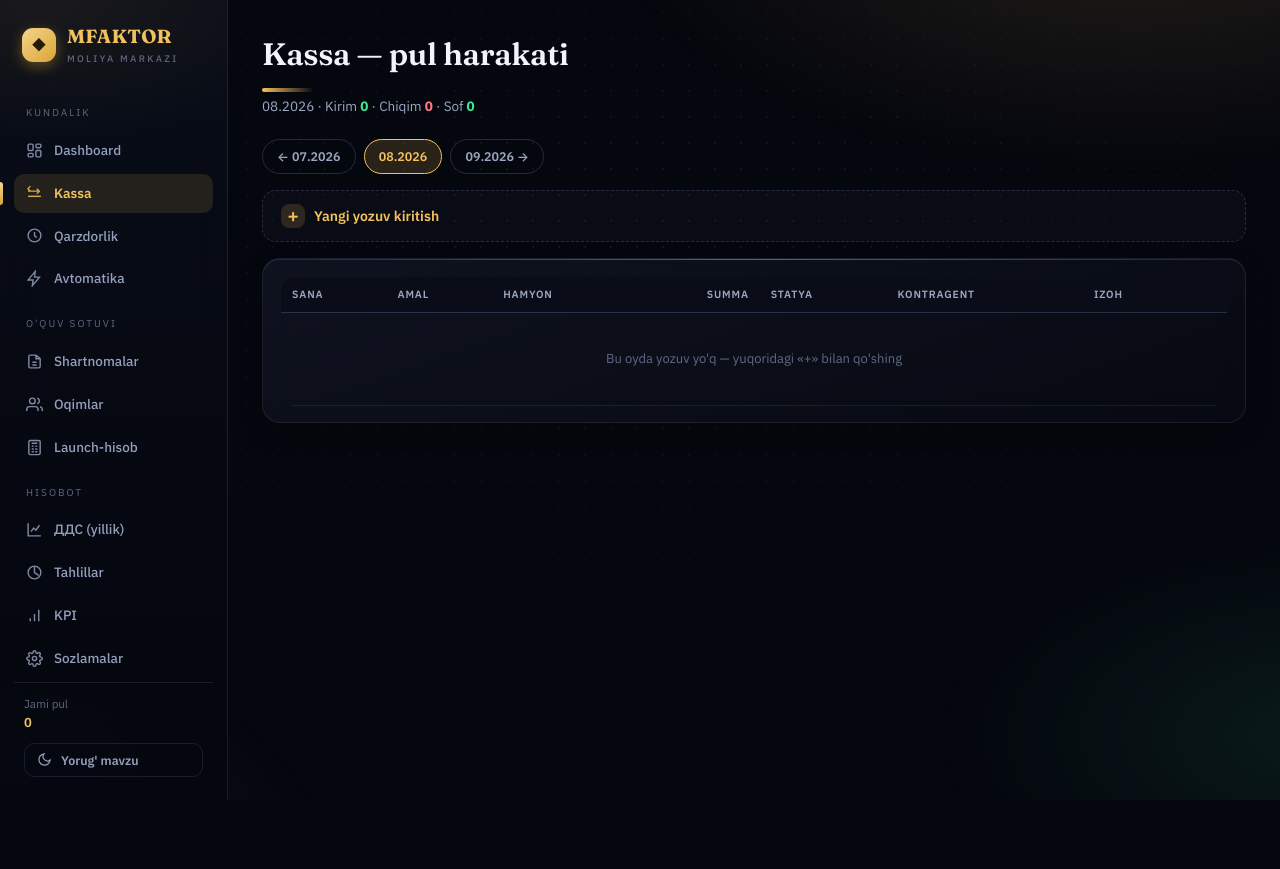
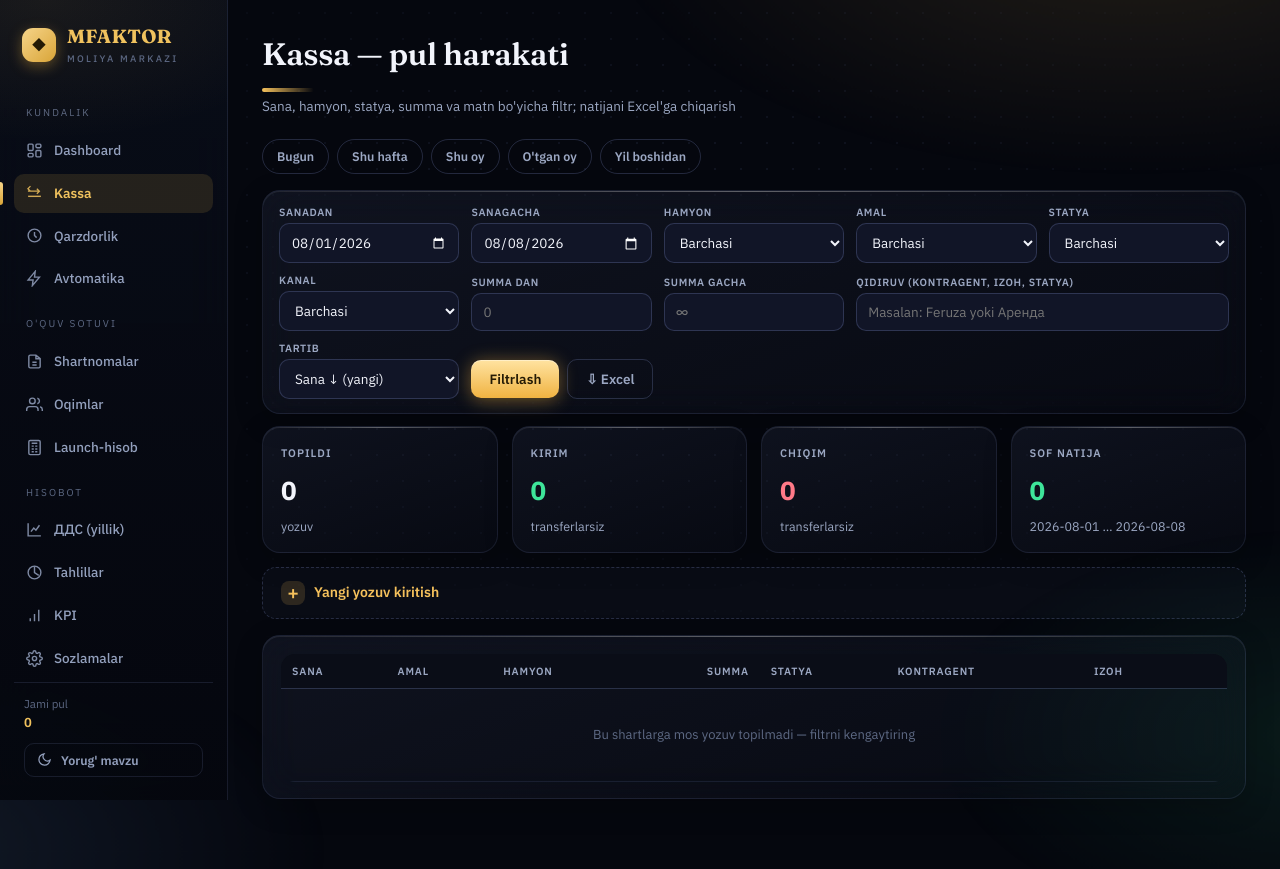
Before and after one commit to vasilakhadjimatova-stack/Mfaktor-biznes-club, a Flask app: page /transactions in a window 1280 px wide. Before the commit the page ends 800 px from the top, so only its background shows below. Run offline with Flask 3, Linux system fonts and the light colour scheme; data that the repository does not hold is empty.

Commit message:
Kassa: to'liq filtr tizimi va Excel eksporti
- Tez tanlovlar: Bugun / Shu hafta / Shu oy / O'tgan oy / Yil boshidan
- Filtr paneli: sana oralig'i, hamyon, amal turi (kirim/chiqim/
  transfer), statya, marketing kanali, summa oralig'i, matn qidiruv
  (kontragent + izoh + statya bo'yicha), tartiblash (sana/summa,
  o'sish/kamayish)
- Filtrlangan natija jamlamasi: topilgan yozuvlar soni, kirim,
  chiqim va sof natija (transferlar hisobga olinmaydi)
- Sahifalash (60 yozuv), filtr saqlangan holda o'tish
- Excel (CSV, UTF-8 BOM, ';' ajratkich) — filtr qanday bo'lsa
  shundayligicha yuklab olinadi
- Chidamlilik: noto'g'ri sana/summa/sahifa qiymatlari xato bermaydi
- Transfer filtri import qilingan "tech" yozuvlarni ham qamraydi
  (kirim+chiqim+transfer = jami, tekshirildi: 433+737+246=1416)

Co-Authored-By: Claude Fable 5 <noreply@anthropic.com>
Claude-Session: https://claude.ai/code/session_01QDFQCdnJWjZHr9qKxLobiK

```diff
--- a/moliya/app.py
+++ b/moliya/app.py
@@ -9,7 +9,8 @@ Ishga tushirish:
 import os
 from datetime import date, datetime, timedelta
 
-from flask import Flask, flash, redirect, render_template, request, url_for
+from flask import (Flask, Response, flash, redirect, render_template,
+                   request, url_for)
 
 import analytics
 import automation
@@ -93,17 +94,142 @@ def register_routes(app):
                                pray=praytimes.today_with_next())
 
     # ── Tranzaksiyalar ───────────────────────────────────────────
+    def _tx_filters():
+        """URL parametrlaridan filtr yig'adi: (query, ctx)."""
+        today = date.today()
+        args = request.args
+        preset = args.get("p", "")
+        d_from = args.get("from", "")
+        d_to = args.get("to", "")
+
+        # tez tanlovlar sanalarni belgilaydi
+        if preset == "today":
+            d_from = d_to = today.isoformat()
+        elif preset == "week":
+            d_from = (today - timedelta(days=today.weekday())).isoformat()
+            d_to = today.isoformat()
+        elif preset == "month":
+            d_from = today.replace(day=1).isoformat()
+            d_to = today.isoformat()
+        elif preset == "prev":
+            first = today.replace(day=1)
+            last_prev = first - timedelta(days=1)
+            d_from = last_prev.replace(day=1).isoformat()
+            d_to = last_prev.isoformat()
+        elif preset == "year":
+            d_from = date(today.year, 1, 1).isoformat()
+            d_to = today.isoformat()
+        elif not d_from and not d_to:
+            # standart: joriy oy
+            d_from = today.replace(day=1).isoformat()
+            d_to = today.isoformat()
+
+        def _d(v):
+            try:
+                return date.fromisoformat(v)
+            except (ValueError, TypeError):
+                return None
+
+        q = Transaction.query
+        df, dt = _d(d_from), _d(d_to)
+        if df:
+            q = q.filter(Transaction.tdate >= df)
+        if dt:
+            q = q.filter(Transaction.tdate <= dt)
+        d_from, d_to = (df.isoformat() if df else ""), (dt.isoformat() if dt else "")
+
+        w = args.get("w", "")
+        if w:
+            q = q.filter(db.or_(Transaction.wallet_code == w,
+                                Transaction.transfer_to_wallet == w))
+        op = args.get("op", "")
+        if op == "transfer":
+            q = q.filter(db.or_(Transaction.is_transfer.is_(True),
+                                Transaction.activity == "tech"))
+        elif op in ("kirim", "chiqim"):
+            q = q.filter(Transaction.operation == op,
+                         Transaction.is_transfer.is_(False),
+                         Transaction.activity != "tech")
+        cat = args.get("cat", "")
+        if cat:
+            q = q.filter(Transaction.category == cat)
+        ch = args.get("ch", "")
+        if ch:
+            q = q.filter(Transaction.channel == ch)
+        text = args.get("q", "").strip()
+        if text:
+            like = f"%{text}%"
+            q = q.filter(db.or_(Transaction.counterparty.ilike(like),
+                                Transaction.comment.ilike(like),
+                                Transaction.category.ilike(like)))
+        amin, amax = args.get("amin", ""), args.get("amax", "")
+        def _f(v):
+            try:
+                return float(str(v).replace(" ", "").replace(",", "."))
+            except (ValueError, TypeError):
+                return None
+        if _f(amin) is not None:
+            q = q.filter(Transaction.amount >= _f(amin))
+        if _f(amax) is not None:
+            q = q.filter(Transaction.amount <= _f(amax))
+
+        sort = args.get("sort", "date_desc")
+        order = {
+            "date_desc": (Transaction.tdate.desc(), Transaction.id.desc()),
+            "date_asc": (Transaction.tdate.asc(), Transaction.id.asc()),
+            "amount_desc": (Transaction.amount.desc(),),
+            "amount_asc": (Transaction.amount.asc(),),
+        }.get(sort, (Transaction.tdate.desc(), Transaction.id.desc()))
+        q = q.order_by(*order)
+
+        ctx = {"d_from": d_from, "d_to": d_to, "w": w, "op": op, "cat": cat,
+               "ch": ch, "q": text, "amin": amin, "amax": amax,
+               "sort": sort, "preset": preset}
+        return q, ctx
+
     @app.route("/transactions")
     def transactions():
-        y, m = _ym()
-        q = (Transaction.query
-             .filter(db.func.extract("year", Transaction.tdate) == y)
-             .filter(db.func.extract("month", Transaction.tdate) == m)
-             .order_by(Transaction.tdate.desc(), Transaction.id.desc()))
+        q, ctx = _tx_filters()
+        rows = q.all()
+        # filtrlangan natija bo'yicha jamlama (transferlar hisobga olinmaydi)
+        real = [t for t in rows if not t.is_transfer and t.activity != "tech"]
+        inc = sum(t.amount for t in real if t.operation == "kirim")
+        exp = sum(t.amount for t in real if t.operation == "chiqim")
+        # sahifalash
+        try:
+            page = max(1, int(request.args.get("page", 1)))
+        except ValueError:
+            page = 1
+        per = 60
+        pages = max(1, (len(rows) + per - 1) // per)
+        page = min(page, pages)
+        chunk = rows[(page - 1) * per: page * per]
+
         wallets = Wallet.query.filter_by(is_active=True).order_by(Wallet.sort).all()
-        return render_template("transactions.html", txs=q.all(), y=y, m=m,
-                               wallets=wallets,
-                               cf=core.month_cashflow(y, m))
+        cats = sorted({t.category for t in Transaction.query
+                       .with_entities(Transaction.category).distinct()
+                       if t.category})
+        return render_template("transactions.html", txs=chunk, f=ctx,
+                               wallets=wallets, cats=cats,
+                               total=len(rows), page=page, pages=pages,
+                               sum_inc=inc, sum_exp=exp, sum_net=inc - exp)
+
+    @app.route("/transactions/export")
+    def transactions_export():
+        q, ctx = _tx_filters()
+        out = ["Sana;Amal;Hamyon;Summa;Statya;Kanal;Kontragent;Izoh"]
+        for t in q.all():
+            op = "Transfer" if t.is_transfer else ("Kirim" if t.operation == "kirim" else "Chiqim")
+            row = [t.tdate.strftime("%d.%m.%Y"), op,
+                   t.wallet_code + (f"→{t.transfer_to_wallet}" if t.is_transfer else ""),
+                   f"{t.amount:.0f}", t.category or "", t.channel or "",
+                   (t.counterparty or "").replace(";", ","),
+                   (t.comment or "").replace(";", ",")]
+            out.append(";".join(row))
+        csv = "\ufeff" + "\r\n".join(out)
+        name = f"kassa_{ctx['d_from']}_{ctx['d_to']}.csv"
+        return Response(csv, mimetype="text/csv; charset=utf-8",
+                        headers={"Content-Disposition": f'attachment; filename="{name}"'})
 
     @app.route("/transactions/add", methods=["POST"])
     def add_transaction():
--- a/moliya/templates/base.html
+++ b/moliya/templates/base.html
@@ -260,8 +260,8 @@ button,.btn{background:linear-gradient(180deg,var(--btn-g1),var(--btn-g2));color
   box-shadow:0 2px 18px rgba(240,179,66,.45), 0 1px 0 rgba(255,255,255,.4) inset}
 button:hover{filter:brightness(1.06);transform:translateY(-1px)}
 button:active{transform:translateY(0) scale(.95)}
-button.ghost{background:transparent;color:var(--mut);border:1px solid var(--line2);box-shadow:none}
-button.ghost:hover{color:var(--txt);border-color:var(--mut)}
+button.ghost,.btn.ghost{background:transparent;color:var(--mut);border:1px solid var(--line2);box-shadow:none}
+button.ghost:hover,.btn.ghost:hover{color:var(--txt);border-color:var(--mut);text-decoration:none}
 button.danger{background:transparent;color:var(--red);border:1px solid var(--red-dim);
   padding:5px 11px;box-shadow:none;font-size:12px}
 
@@ -616,6 +616,22 @@ main > *:nth-child(6){animation-delay:.25s}
   .sky-clouds i,.sky-shoot{animation:none}
   .arc-prog,.arc-steps,.sky-orb,.sky-caravan{transition:none}
 }
+
+/* Kassa filtr paneli */
+.filt{padding:14px 16px}
+.filt-grid{display:grid;gap:10px 12px;
+  grid-template-columns:repeat(auto-fit,minmax(150px,1fr));align-items:end}
+.filt-grid .wide{grid-column:span 2}
+.filt-grid label{display:block;font:600 10.5px var(--sans);color:var(--mut);
+  text-transform:uppercase;letter-spacing:.06em;margin-bottom:4px}
+.filt-grid input,.filt-grid select{width:100%}
+.filt-grid .acts{display:flex;gap:8px;align-items:center}
+.filt-grid .acts .btn{white-space:nowrap}
+@media(max-width:900px){
+  .filt-grid{grid-template-columns:1fr 1fr}
+  .filt-grid .wide,.filt-grid .acts{grid-column:span 2}
+}
+.pager{display:flex;gap:8px;align-items:center;justify-content:center;margin-top:12px}
 
 /* Tahlil xulosalari */
 .ins-grid{display:grid;gap:10px;grid-template-columns:repeat(auto-fill,minmax(320px,1fr))}
--- a/moliya/templates/transactions.html
+++ b/moliya/templates/transactions.html
@@ -1,17 +1,77 @@
 {% extends "base.html" %}
 {% block body %}
 <h1>Kassa — pul harakati</h1>
-<p class="sub">{{ '%02d'|format(m) }}.{{ y }} · Kirim <b class="pos num">{{ cf.income_total|grp }}</b> · Chiqim <b class="neg num">{{ cf.expense_total|grp }}</b> · Sof <b class="num {{ 'pos' if cf.net>=0 else 'neg' }}">{{ cf.net|grp }}</b></p>
+<p class="sub">Sana, hamyon, statya, summa va matn bo'yicha filtr; natijani Excel'ga chiqarish</p>
 
-<div class="monthnav">
-  {% set py, pm = (y-1, 12) if m == 1 else (y, m-1) %}
-  {% set ny, nm = (y+1, 1) if m == 12 else (y, m+1) %}
-  <a class="chip" href="?y={{py}}&m={{pm}}">← {{ '%02d'|format(pm) }}.{{ py }}</a>
-  <span class="chip on">{{ '%02d'|format(m) }}.{{ y }}</span>
-  <a class="chip" href="?y={{ny}}&m={{nm}}">{{ '%02d'|format(nm) }}.{{ ny }} →</a>
+{# ── Tez tanlovlar ── #}
+<div class="monthnav" style="flex-wrap:wrap">
+  {% set presets = [('today','Bugun'), ('week','Shu hafta'), ('month','Shu oy'),
+                    ('prev','O\'tgan oy'), ('year','Yil boshidan')] %}
+  {% for key, label in presets %}
+  <a class="chip {{ 'on' if f.preset == key }}" href="?p={{ key }}">{{ label }}</a>
+  {% endfor %}
+  {% if f.q or f.w or f.op or f.cat or f.ch or f.amin or f.amax %}
+  <a class="chip" href="/transactions" style="color:var(--red);border-color:var(--red)">✕ Filtrni tozalash</a>
+  {% endif %}
 </div>
 
-<details class="adder">
+{# ── Filtr paneli ── #}
+<div class="card filt">
+  <form method="get" action="/transactions" id="filt">
+    <div class="filt-grid">
+      <div><label>Sanadan</label><input type="date" name="from" value="{{ f.d_from }}"></div>
+      <div><label>Sanagacha</label><input type="date" name="to" value="{{ f.d_to }}"></div>
+      <div><label>Hamyon</label>
+        <select name="w"><option value="">Barchasi</option>
+          {% for w in wallets %}<option value="{{ w.code }}" {{ 'selected' if f.w == w.code }}>{{ w.name }}</option>{% endfor %}
+        </select></div>
+      <div><label>Amal</label>
+        <select name="op"><option value="">Barchasi</option>
+          <option value="kirim" {{ 'selected' if f.op == 'kirim' }}>Kirim</option>
+          <option value="chiqim" {{ 'selected' if f.op == 'chiqim' }}>Chiqim</option>
+          <option value="transfer" {{ 'selected' if f.op == 'transfer' }}>Transfer</option>
+        </select></div>
+      <div><label>Statya</label>
+        <select name="cat"><option value="">Barchasi</option>
+          {% for c in cats %}<option {{ 'selected' if f.cat == c }}>{{ c }}</option>{% endfor %}
+        </select></div>
+      <div><label>Kanal</label>
+        <select name="ch"><option value="">Barchasi</option>
+          {% for c in CHANNELS %}<option {{ 'selected' if f.ch == c }}>{{ c }}</option>{% endfor %}
+        </select></div>
+      <div><label>Summa dan</label><input name="amin" type="number" step="any" value="{{ f.amin }}" placeholder="0"></div>
+      <div><label>Summa gacha</label><input name="amax" type="number" step="any" value="{{ f.amax }}" placeholder="∞"></div>
+      <div class="wide"><label>Qidiruv (kontragent, izoh, statya)</label>
+        <input name="q" value="{{ f.q }}" placeholder="Masalan: Feruza yoki Аренда"></div>
+      <div><label>Tartib</label>
+        <select name="sort">
+          <option value="date_desc" {{ 'selected' if f.sort == 'date_desc' }}>Sana ↓ (yangi)</option>
+          <option value="date_asc" {{ 'selected' if f.sort == 'date_asc' }}>Sana ↑ (eski)</option>
+          <option value="amount_desc" {{ 'selected' if f.sort == 'amount_desc' }}>Summa ↓ (katta)</option>
+          <option value="amount_asc" {{ 'selected' if f.sort == 'amount_asc' }}>Summa ↑ (kichik)</option>
+        </select></div>
+      <div class="acts">
+        <button type="submit">Filtrlash</button>
+        <a class="btn ghost" href="/transactions/export?{{ request.query_string.decode() }}">⇩ Excel</a>
+      </div>
+    </div>
+  </form>
+</div>
+
+{# ── Filtrlangan natija jamlamasi ── #}
+<div class="grid g4" style="margin-top:12px">
+  <div class="card kpi"><div class="l">Topildi</div>
+    <div class="v">{{ total }}</div><div class="h">yozuv</div></div>
+  <div class="card kpi"><div class="l">Kirim</div>
+    <div class="v pos">{{ sum_inc|grp }}</div><div class="h">transferlarsiz</div></div>
+  <div class="card kpi"><div class="l">Chiqim</div>
+    <div class="v neg">{{ sum_exp|grp }}</div><div class="h">transferlarsiz</div></div>
+  <div class="card kpi"><div class="l">Sof natija</div>
+    <div class="v {{ 'pos' if sum_net >= 0 else 'neg' }}">{{ sum_net|grp }}</div>
+    <div class="h">{{ f.d_from|default('—') }} … {{ f.d_to|default('—') }}</div></div>
+</div>
+
+<details class="adder" style="margin-top:14px">
   <summary>Yangi yozuv kiritish</summary>
   <div class="body">
   <form class="inline" method="post" action="/transactions/add">
@@ -40,7 +100,7 @@
   </div>
 </details>
 
-<div class="card">
+<div class="card" style="margin-top:14px">
   <div class="tablewrap">
   <table>
     <tr><th>Sana</th><th>Amal</th><th>Hamyon</th><th class="r">Summa</th>
@@ -60,8 +120,19 @@
       <td><form method="post" action="/transactions/{{ t.id }}/delete"
                 onsubmit="return confirm('O\'chirilsinmi?')"><button class="danger">✕</button></form></td>
     </tr>
-    {% else %}<tr><td colspan="8"><div class="empty">Bu oyda yozuv yo'q — yuqoridagi «+» bilan qo'shing</div></td></tr>{% endfor %}
+    {% else %}<tr><td colspan="8"><div class="empty">Bu shartlarga mos yozuv topilmadi — filtrni kengaytiring</div></td></tr>{% endfor %}
   </table>
   </div>
+
+  {% if pages > 1 %}
+  {% set base = request.args.to_dict() %}
+  <div class="pager">
+    {% set _ = base.pop('page', None) %}
+    {% set qs = base|urlencode %}
+    {% if page > 1 %}<a class="chip" href="?{{ qs }}&page={{ page - 1 }}">← Oldingi</a>{% endif %}
+    <span class="chip on">{{ page }} / {{ pages }}</span>
+    {% if page < pages %}<a class="chip" href="?{{ qs }}&page={{ page + 1 }}">Keyingi →</a>{% endif %}
+  </div>
+  {% endif %}
 </div>
 {% endblock %}
```
